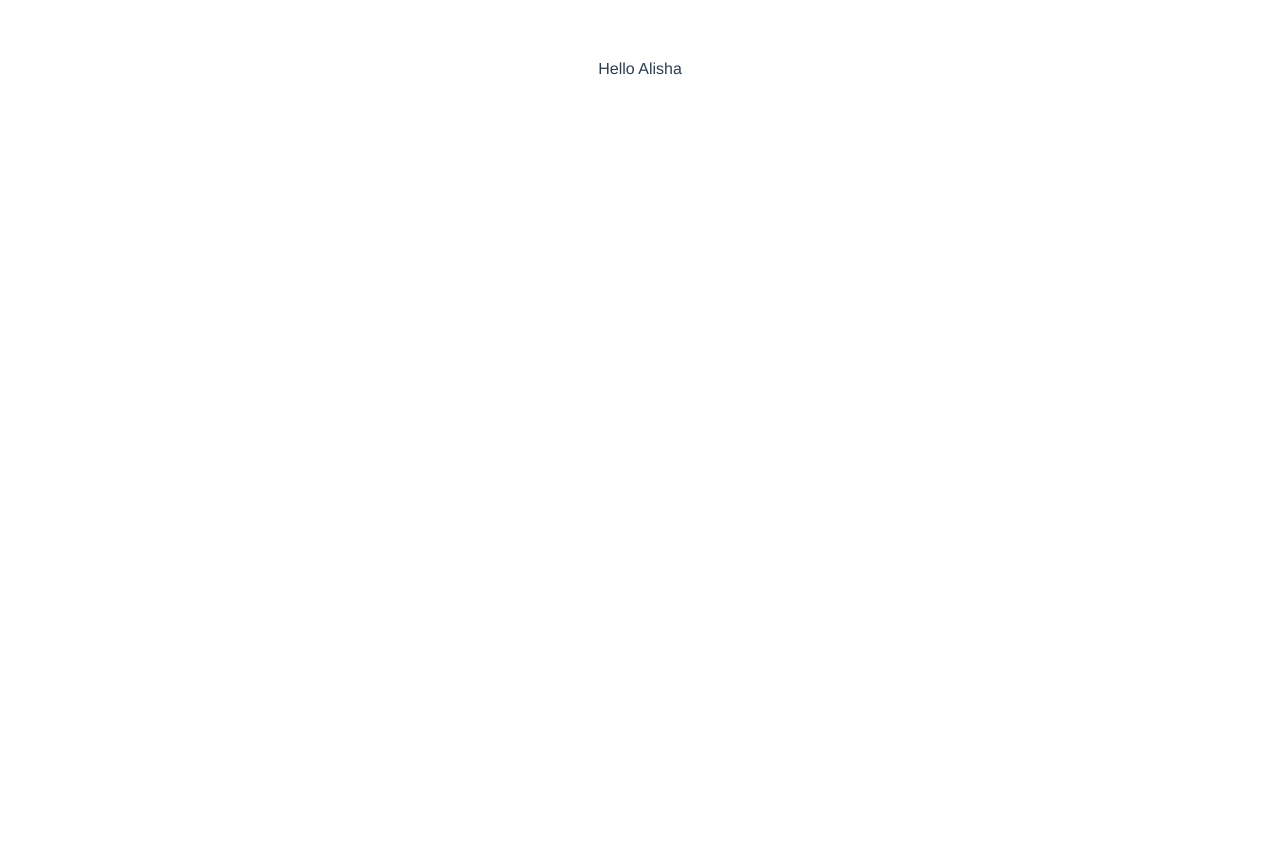
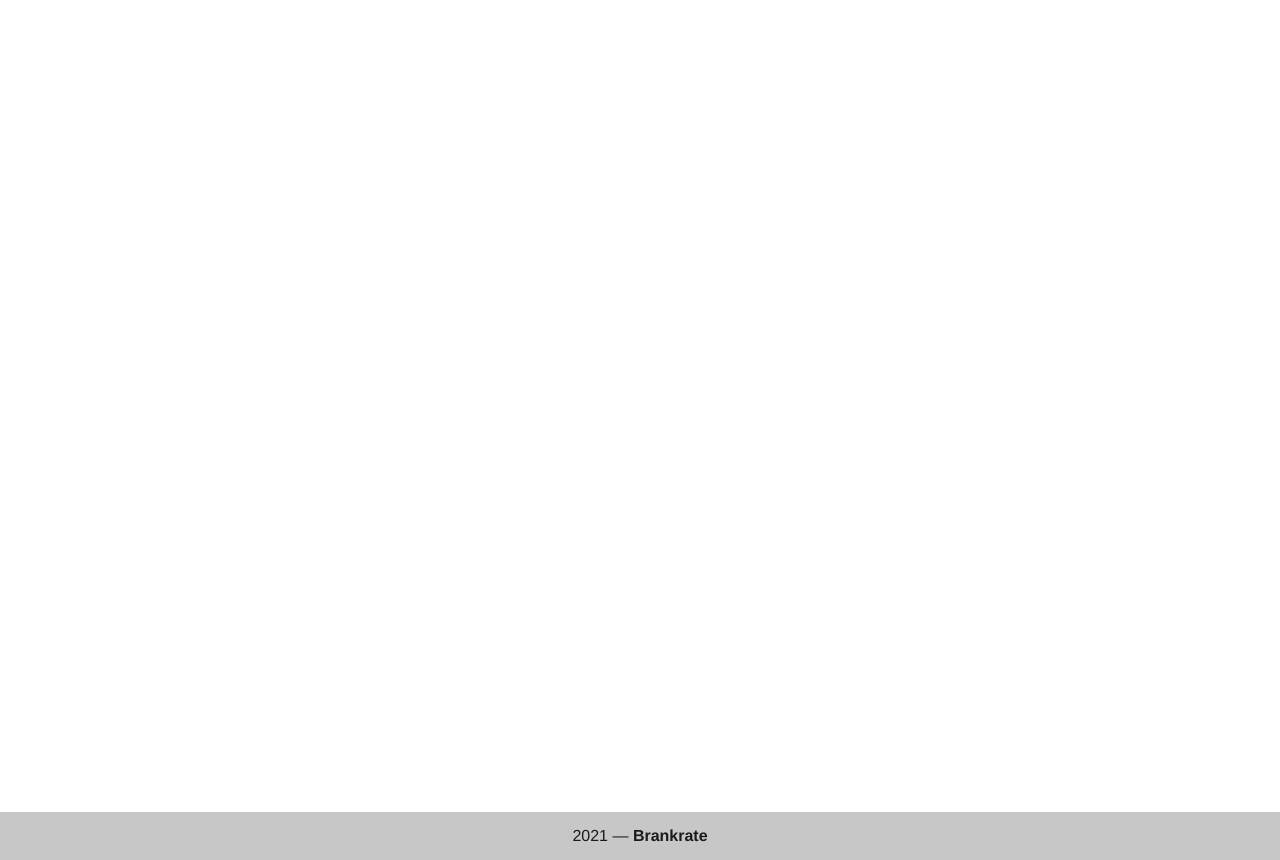
Before and after one commit to alishamohanty/Bankfo-Frontend, a Vue app: page / in a window 1280 px wide. Before the commit the page ends 800 px from the top, so only its background shows below. Built offline with nearby package versions, Linux system fonts and the light colour scheme.

Commit message:
Add Footer

```diff
--- a/src/App.vue
+++ b/src/App.vue
@@ -1,7 +1,9 @@
 <template>
-  <div id="app">
-    <Branch msg="Welcome to Your Vue.js App"/>
-  </div>
+  <v-app>
+    <div id="app">
+      <Branch msg="Welcome to Your Vue.js App"/>
+    </div>
+  </v-app>
 </template>
 
 <script>
--- a/src/components/Branch.vue
+++ b/src/components/Branch.vue
@@ -1,12 +1,16 @@
 <template>
   <div>
-    Hello Alisha
+    <Footer/>
   </div>
 </template>
 
 <script>
+import Footer from './Footer.vue'
 export default {
   name: '',
+  components:{
+    Footer
+  },
   props: {
   }
 }
--- a/src/components/Footer.vue
+++ b/src/components/Footer.vue
@@ -0,0 +1,22 @@
+<template>
+  <v-footer padless absolute>
+    <v-col
+      class="text-center bg-color"
+      cols="12"
+    >
+      {{ new Date().getFullYear() }} — <strong>Brankrate</strong>
+    </v-col>
+  </v-footer>
+</template>
+
+<script>
+  export default {
+
+  }
+</script>
+
+<style scoped>
+.bg-color{
+  background-color: #c7c7c7;
+}
+</style>
--- a/src/plugins/vuetify.js
+++ b/src/plugins/vuetify.js
@@ -1,7 +1,18 @@
 import Vue from 'vue';
 import Vuetify from 'vuetify/lib/framework';
+import colors from 'vuetify/lib/util/colors'
 
 Vue.use(Vuetify);
 
 export default new Vuetify({
+  theme: {
+    themes: {
+      light: {
+        primary: colors.purple,
+        secondary: colors.grey.darken1,
+        accent: colors.shades.black,
+        error: colors.red.accent3,
+      },
+    },
+  },
 });
```
